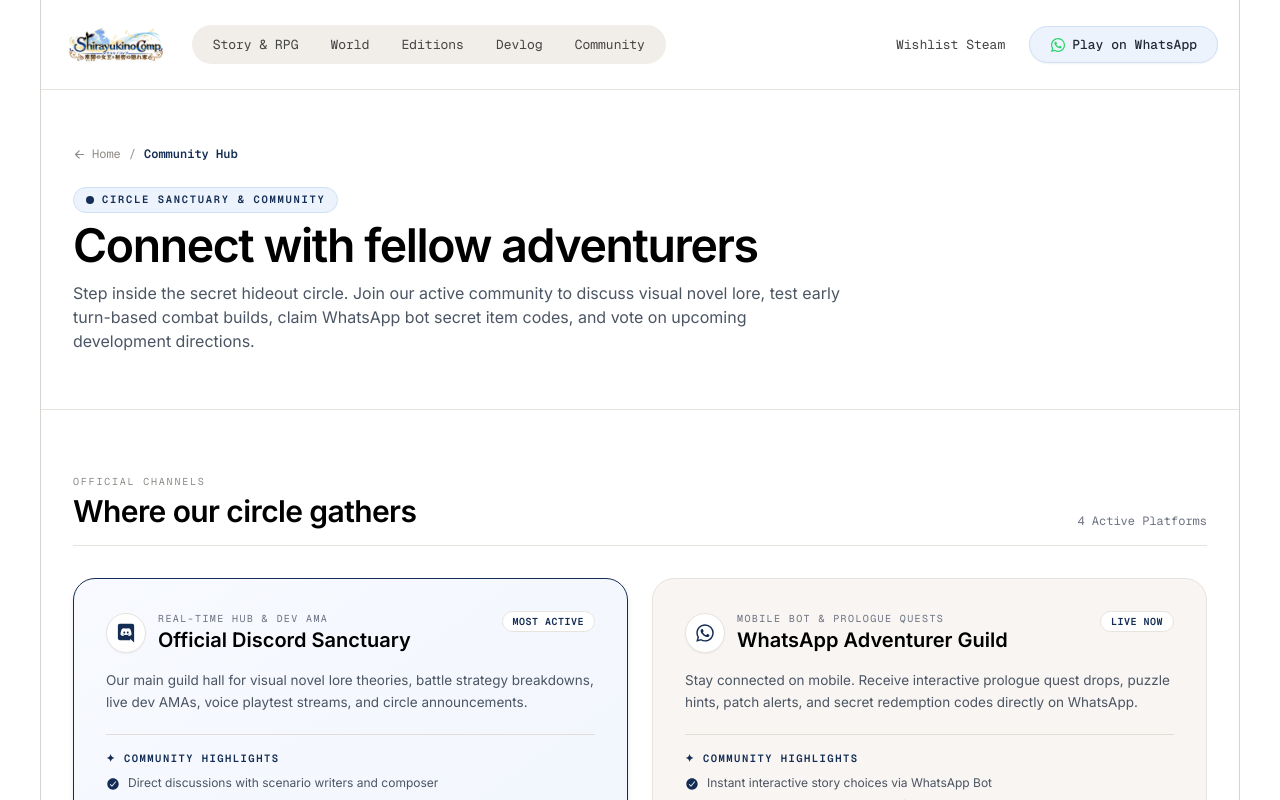
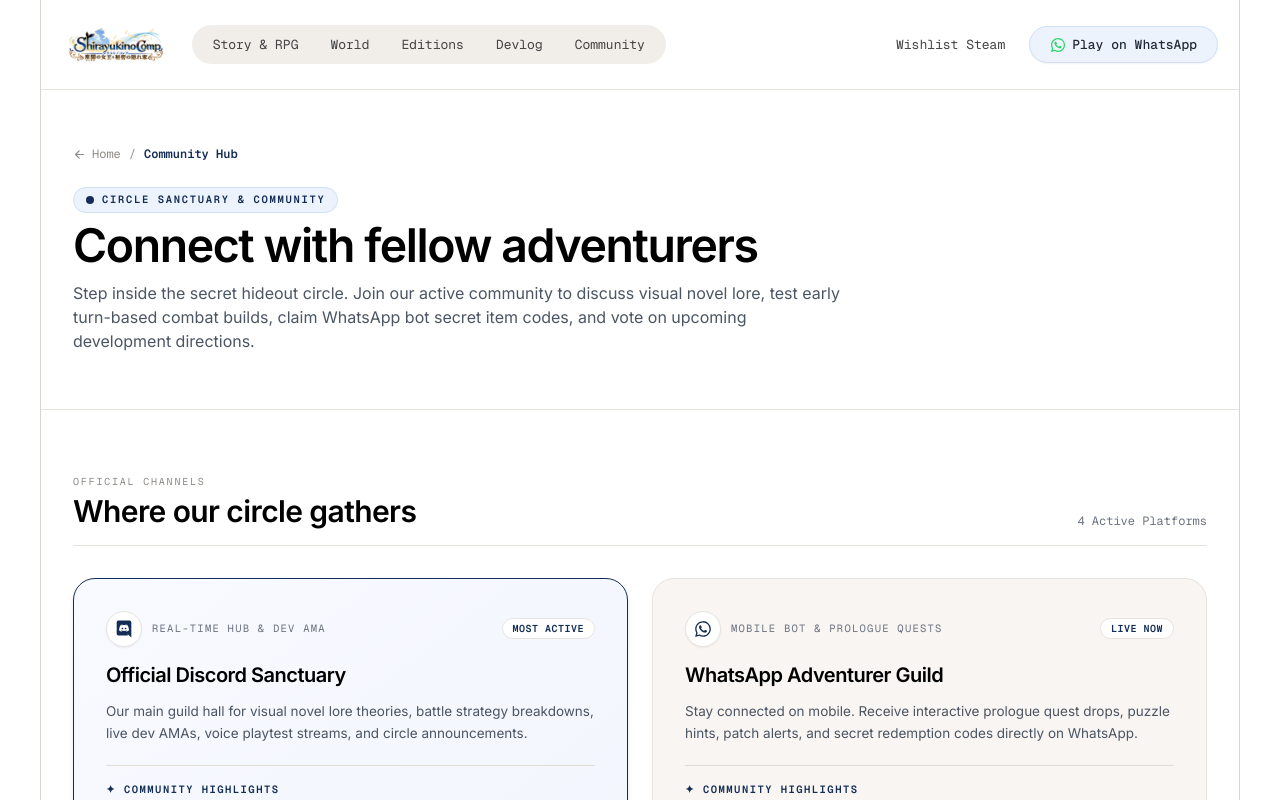
Before and after one commit to Piahn/Portfolio-Shirayukino, a Next.js app: page /community in a window 1280 px wide. Shown: the top 800 px of the page. Built offline with nearby package versions, Linux system fonts and the light colour scheme.

Commit message:
fix(typography): eliminate mid-word breaks and refine spacing on community channel cards

```diff
--- a/app/community/page.tsx
+++ b/app/community/page.tsx
@@ -214,23 +214,19 @@ export default function CommunityPage() {
                   }`}
                 >
                   <div>
-                    <div className="flex flex-wrap sm:flex-nowrap items-start justify-between gap-2.5 sm:gap-3 mb-4">
-                      <div className="flex items-start gap-2.5 sm:gap-3 min-w-0 flex-1">
-                        <div className="flex items-center justify-center w-9 h-9 sm:w-10 sm:h-10 rounded-full bg-white dark:bg-[#15233c] border border-[#e7e3df] dark:border-[#1e3456] shadow-sm text-lg sm:text-xl text-[#142d55] dark:text-[#E5BA68] shrink-0 mt-0.5">
+                    {/* Top Meta Row: Icon + Category on Left, Badge on Right */}
+                    <div className="flex items-center justify-between gap-2.5 mb-3.5">
+                      <div className="flex items-center gap-2.5 min-w-0 flex-1">
+                        <div className="flex items-center justify-center w-8 h-8 sm:w-9 sm:h-9 rounded-full bg-white dark:bg-[#15233c] border border-[#e7e3df] dark:border-[#1e3456] shadow-sm text-base sm:text-lg text-[#142d55] dark:text-[#E5BA68] shrink-0">
                           <Icon />
                         </div>
-                        <div className="min-w-0 flex-1">
-                          <p className="font-mono text-[9.5px] sm:text-[10px] uppercase tracking-[0.14em] text-gray-500 dark:text-gray-400 truncate">
-                            {channel.category}
-                          </p>
-                          <h3 className="text-base sm:text-lg md:text-xl font-semibold text-black dark:text-white break-words">
-                            {channel.title}
-                          </h3>
-                        </div>
+                        <p className="font-mono text-[10px] sm:text-[10.5px] uppercase tracking-[0.12em] text-gray-500 dark:text-gray-400 truncate">
+                          {channel.category}
+                        </p>
                       </div>
 
                       <span
-                        className={`shrink-0 self-start px-2.5 py-0.5 rounded-full text-[9.5px] sm:text-[10px] font-mono font-semibold uppercase tracking-wider ${
+                        className={`shrink-0 px-2.5 py-0.5 rounded-full text-[9.5px] sm:text-[10px] font-mono font-semibold uppercase tracking-wider ${
                           channel.isComingSoon
                             ? "bg-amber-100 text-amber-900 dark:bg-amber-950/60 dark:text-amber-300 border border-amber-300 dark:border-amber-800/60"
                             : "bg-white dark:bg-[#152540] border border-[#e7e3df] dark:border-[#1e3456] text-[#142d55] dark:text-[#E5BA68]"
@@ -240,7 +236,12 @@ export default function CommunityPage() {
                       </span>
                     </div>
 
-                    <p className="text-xs sm:text-[13.5px] leading-relaxed text-gray-600 dark:text-gray-300 mt-2.5 sm:mt-3 break-words">
+                    {/* Channel Title: Full Card Width, Natural Word Wrapping without awkward syllable cuts */}
+                    <h3 className="text-lg sm:text-xl font-semibold text-black dark:text-white leading-snug break-normal tracking-tight">
+                      {channel.title}
+                    </h3>
+
+                    <p className="text-xs sm:text-[13.5px] leading-relaxed text-gray-600 dark:text-gray-300 mt-3 break-normal">
                       {channel.description}
                     </p>
 
```
